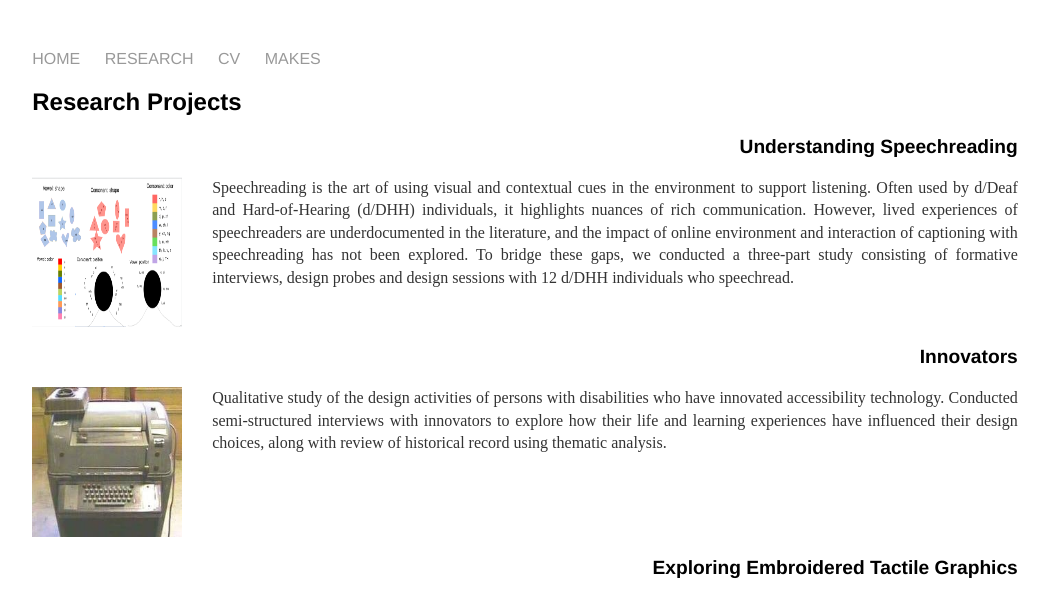
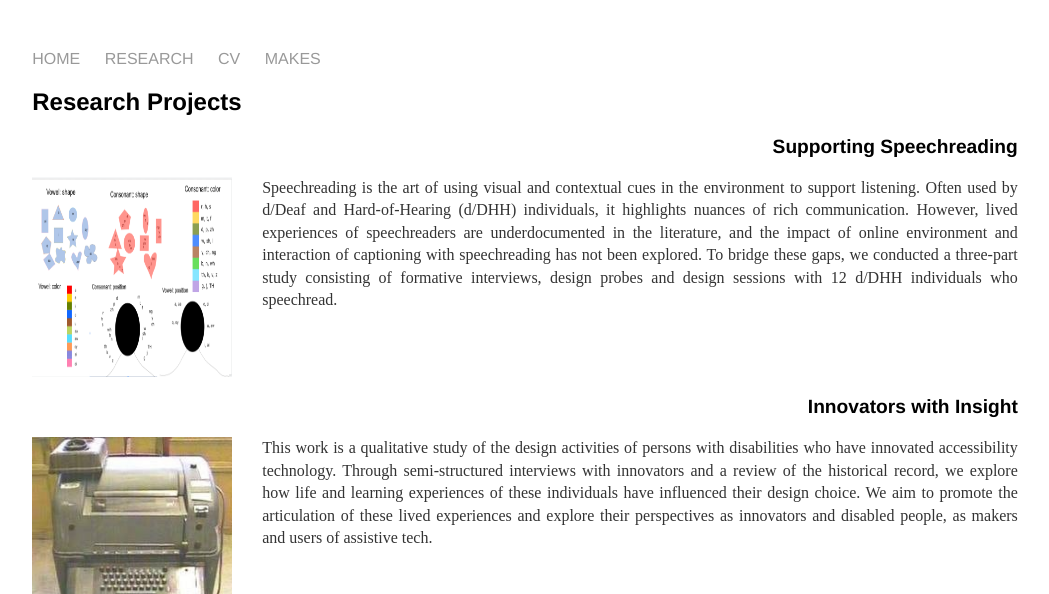
Before and after one commit to aashakadesai/aashakadesai.github.io, a Jekyll site: the page built from research/index.html, in a window 1280 px wide, cut to the strip 0-594 px from the top of the page. Shown: the whole strip, without its empty margins (115-1164 px from the left). Built offline with Jekyll 4.4.1, drawn with Linux system fonts in a browser that asks for light colours.

Commit message:
Update index.html

```diff
--- a/research/index.html
+++ b/research/index.html
@@ -6,16 +6,16 @@ title: Aashaka Desai, Research
 
 	<h2>Research Projects</h2>
 
-  <h3 style="font-size:1.2em;clear:both;">Understanding Speechreading</h3>
-	<p style="font-size:1.0em;"><img src="/representations.png" alt="shapes and colors and positions mapped to phonemes" style="float:left;height:100px;height:150px;width:150px;padding-right:30px;"> Speechreading is the art of using visual and contextual cues in the environment to support listening. Often used by d/Deaf and Hard-of-Hearing (d/DHH) individuals, it highlights nuances of rich communication. However, lived experiences of speechreaders are underdocumented in the literature, and the impact of online environment and interaction of captioning with speechreading has not been explored. To bridge these gaps, we conducted a three-part study consisting of formative interviews, design probes and design sessions with 12 d/DHH individuals who speechread.</p>
+  <h3 style="font-size:1.2em;clear:both;">Supporting Speechreading</h3>
+	<p style="font-size:1.0em;"><img src="/representations.png" alt="shapes and colors and positions mapped to phonemes" style="float:left;height:200px;width:200px;padding-right:30px;"> Speechreading is the art of using visual and contextual cues in the environment to support listening. Often used by d/Deaf and Hard-of-Hearing (d/DHH) individuals, it highlights nuances of rich communication. However, lived experiences of speechreaders are underdocumented in the literature, and the impact of online environment and interaction of captioning with speechreading has not been explored. To bridge these gaps, we conducted a three-part study consisting of formative interviews, design probes and design sessions with 12 d/DHH individuals who speechread.</p>
 
 <br class="cb">
-  <h3 style="font-size:1.2em;clear:both;">Innovators</h3>
-	<p style="font-size:1.0em;"><img src="/tty.jpeg" alt="image of an old TTY, tall grey machine with keyboard on front side, and several buttons on top" style="float:left;height:100px;height:150px;width:150px;padding-right:30px;">Qualitative study of the design activities of persons with disabilities who have innovated accessibility technology. Conducted semi-structured interviews with innovators to explore how their life and learning experiences have influenced their design choices, along with review of historical record using thematic analysis.</p>
+  <h3 style="font-size:1.2em;clear:both;">Innovators with Insight</h3>
+	<p style="font-size:1.0em;"><img src="/tty.jpeg" alt="image of an old TTY, tall grey machine with keyboard on front side, and several buttons on top" style="float:left;height:200px;width:200px;padding-right:30px;">This work is a qualitative study of the design activities of persons with disabilities who have innovated accessibility technology. Through semi-structured interviews with innovators and a review of the historical record, we explore how life and learning experiences of these individuals have influenced their design choice. We aim to promote the articulation of these lived experiences and explore their perspectives as innovators and disabled people, as makers and users of assistive tech.</p>
 
 <br class="cb">
   <h3 style="font-size:1.2em;clear:both;">Exploring Embroidered Tactile Graphics</h3>
-  <p style="font-size:1.0em;"><img src="/textures.JPG" alt="12 embroidered circles in a grid with different patterns " style="float:left;height:100px;height:150px;width:150px;padding-right:30px;">Tactile graphics convey rich visual information through a sense of touch, and are of accessible to blind or low vision (BLV) individuals. However, traditional techniques are expensive and require specialized knowledge. Here we explore the use of machine embroidery, which is affordable and readily available, to create tactile graphics. We have evaluated different embroidery stitches, patterns and techniques for tactile contrast. Based on our results, we are designing a tool to support creation interactive embroidered tactile graphics.</p>
+  <p style="font-size:1.0em;"><img src="/textures.JPG" alt="12 embroidered circles in a grid with different patterns " style="float:left;height:200px;width:200px;padding-right:30px;">Tactile graphics convey rich visual information through a sense of touch, and are of accessible to blind or low vision (BLV) individuals. However, traditional techniques are expensive and require specialized knowledge. Here we explore the use of machine embroidery, which is affordable and readily available, to create tactile graphics. We have evaluated different embroidery stitches, patterns and techniques for tactile contrast. Based on our results, we are designing a tool to support creation interactive embroidered tactile graphics.</p>
 <br>
   <a href="FiberArts_and_Sonification.pdf" style="font-size:1.0em;"> Using Fiber Arts and Sonification to Improve Accessibility of Maker Spaces</a>
 <br class="cb">
```
